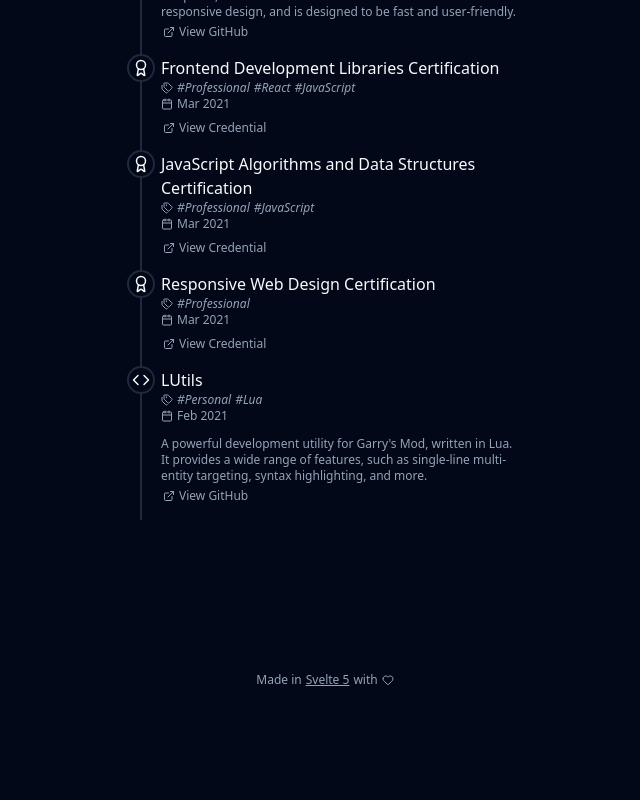
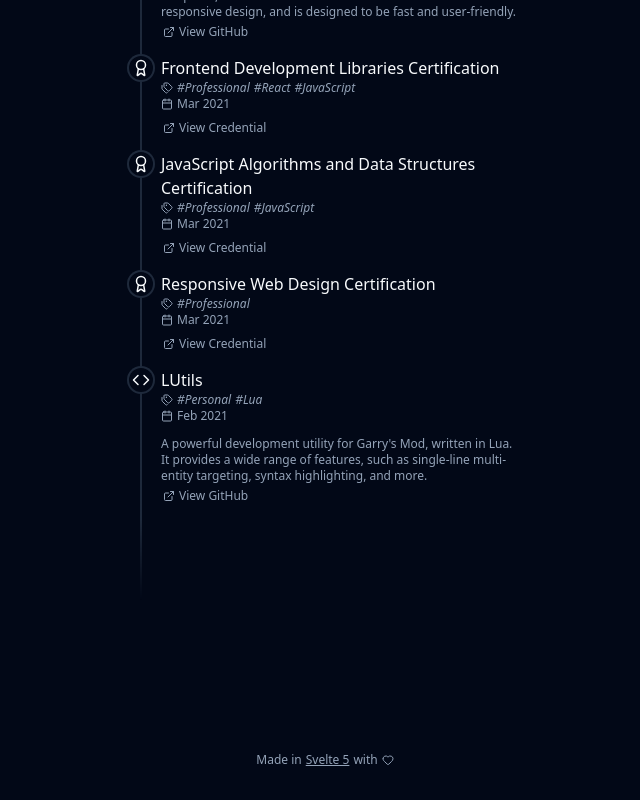
Before and after one commit to Oppossome/portfolio, a SvelteKit app: page / in a window 1280 px wide. Shown: the part 772-1572 px from the top of the page, without its empty margins (315-955 px from the left). Before the commit the page ends 1492 px from the top, so only its background shows below. Built offline with nearby package versions, Linux system fonts and the light colour scheme; grey boxes are pictures that could not be loaded.

Commit message:
Add timeline fadeout, fix safari bug

```diff
--- a/src/lib/components/timeline/card/root.svelte
+++ b/src/lib/components/timeline/card/root.svelte
@@ -21,6 +21,7 @@
 
 <Segment
 	src={ctxTimelineEntry.visible ? src : undefined}
+	data-testid="timeline-card"
 	class={cn("max-w-96", !ctxTimelineEntry.visible && "hidden")}
 	{icon}
 >
--- a/src/lib/components/timeline/components/segment.svelte
+++ b/src/lib/components/timeline/components/segment.svelte
@@ -8,11 +8,18 @@
 	interface Props {
 		class?: string
 		src?: string
+		"data-testid"?: string
 		icon?: Snippet
 		children: Snippet
 	}
 
-	let { class: classes = "", src, icon, children }: Props = $props()
+	let {
+		class: classes = "",
+		"data-testid": testid = "timeline-segment",
+		src,
+		icon,
+		children,
+	}: Props = $props()
 
 	let containerElem: HTMLDivElement | undefined = $state()
 	let iconElem: HTMLDivElement | undefined = $state()
@@ -30,7 +37,7 @@
 <div
 	class="c_segment {twMerge('relative ml-2 mr-2 flex w-full flex-col p-2 pl-5', classes)}"
 	style:--percentage="{(containerPoint?.current?.y ?? 0) * 100}%"
-	data-testid="timeline-segment"
+	data-testid={testid}
 	bind:this={containerElem}
 >
 	{#if icon}
--- a/src/lib/components/timeline/index.svelte.ts
+++ b/src/lib/components/timeline/index.svelte.ts
@@ -96,7 +96,7 @@ export class TimelineEntry {
 
 		// Check languages filter
 		if (filters.tags.size !== 0) {
-			const entryMatches = filters.tags.values().every((tag) => this.tags.includes(tag))
+			const entryMatches = Array.from(filters.tags).every((tag) => this.tags.includes(tag))
 
 			if (!entryMatches) {
 				return false
--- a/src/lib/components/timeline/root.svelte
+++ b/src/lib/components/timeline/root.svelte
@@ -14,10 +14,21 @@
 	const ctxTimeline = new Timeline.State.Timeline(filters)
 </script>
 
-<div class="flex flex-col">
+<div class="c_timeline-root flex flex-col">
 	{@render children()}
 
 	{#if ctxTimeline.entriesHidden}
 		No Entries Found!
+	{:else}
+		<Timeline.Components.Segment class="timeline-end">
+			<div class="h-16"></div>
+		</Timeline.Components.Segment>
 	{/if}
 </div>
+
+<style lang="postcss">
+	/** Taper off the end of the timeline with a gradient. */
+	.c_timeline-root :global(.timeline-end::before) {
+		mask-image: linear-gradient(to bottom, rgba(0, 0, 0, 1), rgba(0, 0, 0, 0));
+	}
+</style>
```
Also changed, not shown: playwright.config.ts (+18 -1 lines), 1 other file (tests, documents, lock files or other folders).
